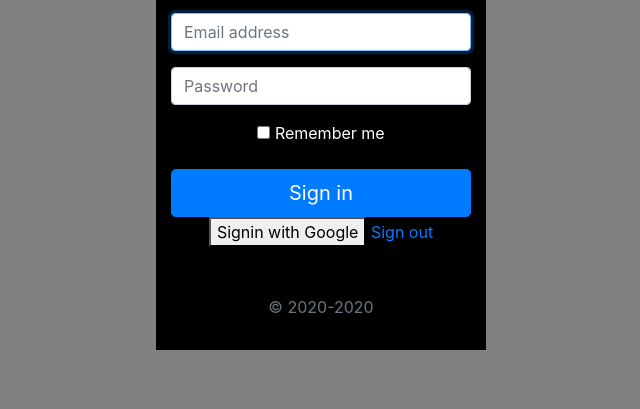
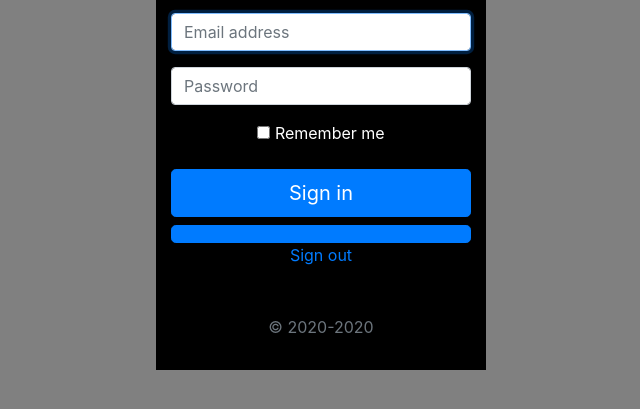
Before and after one commit to owais0786/internassignment, a plain HTML site: page index.html in a window 1280 px wide. Shown: the part 273-682 px from the top of the page, without its empty margins (319-959 px from the left). Drawn offline with nearby package versions, Linux system fonts and the light colour scheme.

Commit message:
Update index.html

```diff
--- a/index.html
+++ b/index.html
@@ -64,7 +64,7 @@ background-color:black;
   </div>
 </div>
   <button class="btn btn-lg btn-primary btn-block" type="submit">Sign in</button>
-        <button btn btn-lg btn-primary btn-block><div class="g-signin2" data-onsuccess="onSignIn"></div>Signin with Google</button>
+        <button class="btn btn-lg btn-primary btn-block" ><div class="g-signin2" data-onsuccess="onSignIn"></div></button>
          <script>
       function onSignIn(googleUser) {
   var profile = googleUser.getBasicProfile();
```
